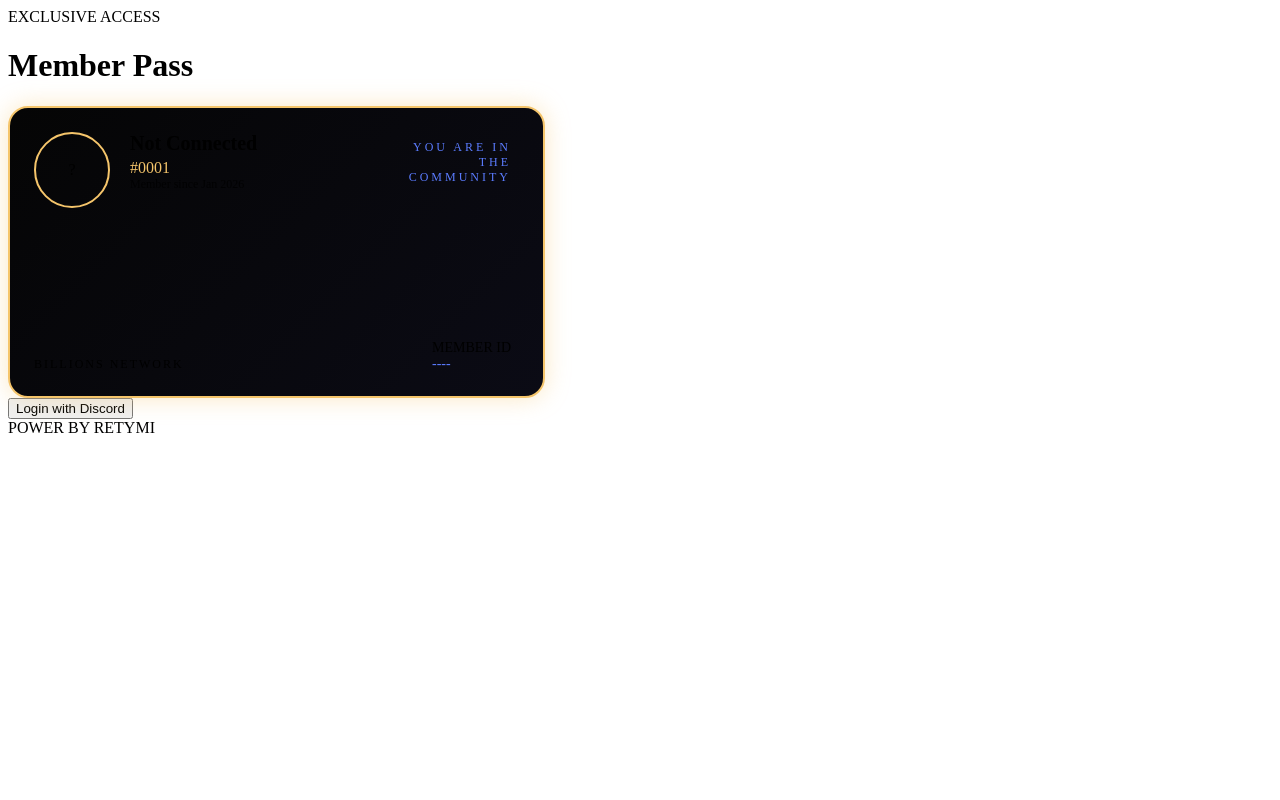
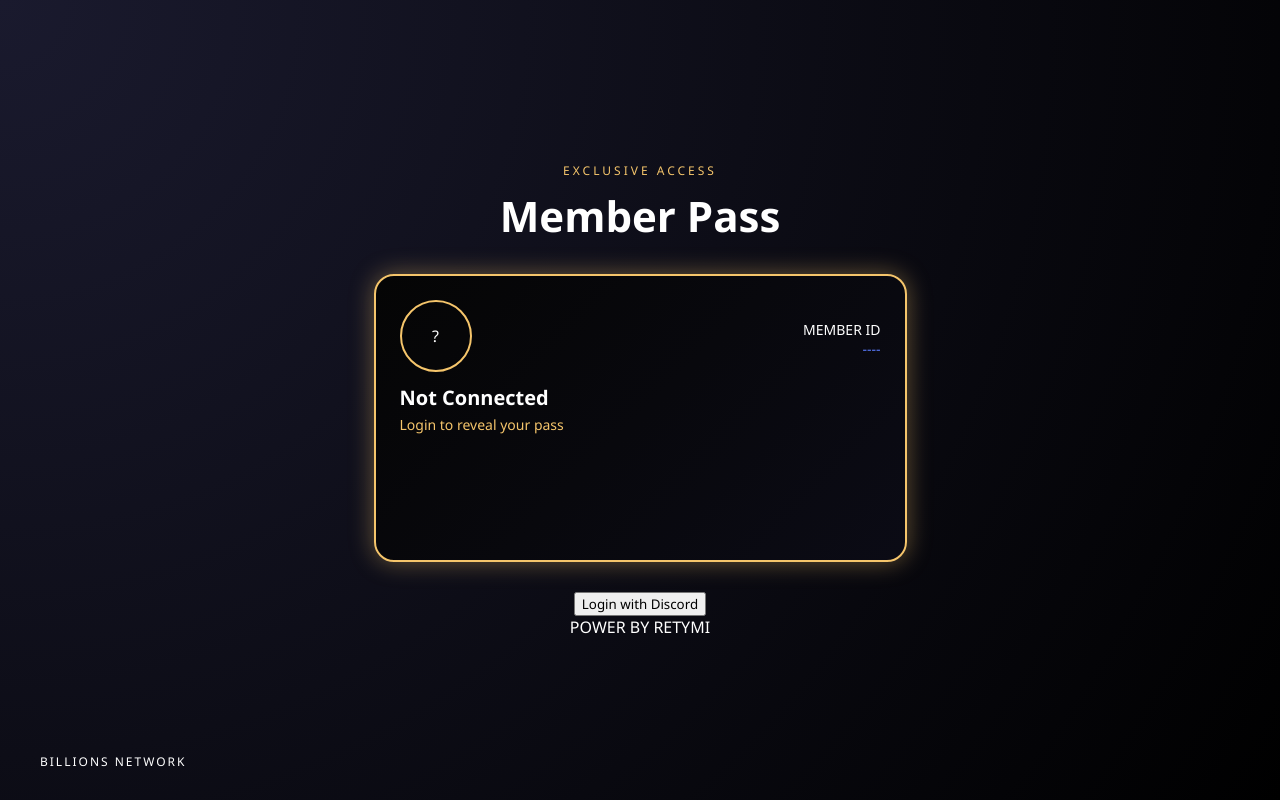
Before and after one commit to Retymi/Billions-member-pass, a plain HTML site: page index.html in a window 1280 px wide. Drawn offline with Linux system fonts and the light colour scheme; no server answers.

Commit message:
restore old design and connect data

```diff
--- a/index.html
+++ b/index.html
@@ -14,33 +14,27 @@
   <!-- CARD -->
   <div class="card">
 
-  <!-- AVATAR -->
-  <div id="avatar" class="avatar">?</div>
+    <!-- LEFT -->
+    <div class="left">
+      <div id="avatar" class="avatar">?</div>
 
-  <!-- USER INFO -->
+      <div class="username" id="username">Not Connected</div>
+      <div class="subtext" id="tagline">Login to reveal your pass</div>
 
-  <div class="user-info">
-    <div id="username" class="username">Not Connected</div>
-    <div class="tag">#0001</div>
-    <div class="since">Member since Jan 2026</div>
+      <div class="network">BILLIONS NETWORK</div>
+    </div>
+
+    <!-- RIGHT -->
+    <div class="right">
+      <div class="community" id="communityText"></div>
+
+      <div class="member-id">
+        MEMBER ID<br />
+        <span id="memberId">----</span>
+      </div>
+    </div>
+
   </div>
-
-  <!-- COMMUNITY TEXT -->
-  <div id="communityText" class="community">
-    YOU ARE IN<br>THE<br>COMMUNITY
-  </div>
-
-  <!-- MEMBER ID -->
-  <div class="member-id">
-    MEMBER ID<br>
-    <span id="memberId">----</span>
-  </div>
-
-  <!-- FOOTER LEFT -->
-  <div class="network">BILLIONS NETWORK</div>
-
-</div>
-
 
   <!-- BUTTON -->
   <button id="loginBtn" class="login-btn">Login with Discord</button>
--- a/style.css
+++ b/style.css
@@ -1,26 +1,58 @@
+* {
+  box-sizing: border-box;
+  font-family: "Segoe UI", sans-serif;
+}
+
+body {
+  margin: 0;
+  min-height: 100vh;
+  background: radial-gradient(circle at top left, #1a1a2e, #000);
+  color: #fff;
+  display: flex;
+  flex-direction: column;
+  align-items: center;
+  justify-content: center;
+}
+
+.top-text {
+  color: #f5c56b;
+  letter-spacing: 3px;
+  font-size: 12px;
+  margin-bottom: 8px;
+}
+
+.title {
+  margin: 0 0 30px;
+  font-size: 42px;
+}
+
+/* CARD */
 .card {
-  position: relative;
   width: 533px;
   height: 288px;
   border-radius: 20px;
   border: 2px solid #f5c56b;
-  box-shadow: 0 0 25px rgba(245,197,107,0.4);
+  box-shadow: 0 0 25px rgba(245, 197, 107, 0.4);
+  display: flex;
+  padding: 24px;
   background: linear-gradient(135deg, #050505, #0b0b15);
 }
 
-/* AVATAR */
+/* LEFT */
+.left {
+  width: 60%;
+}
+
 .avatar {
-  position: absolute;
-  top: 24px;
-  left: 24px;
   width: 72px;
   height: 72px;
   border-radius: 50%;
   border: 2px solid #f5c56b;
-  overflow: hidden;
   display: flex;
   align-items: center;
   justify-content: center;
+  margin-bottom: 12px;
+  overflow: hidden;
 }
 
 .avatar img {
@@ -29,44 +61,39 @@
   object-fit: cover;
 }
 
-/* USER INFO */
-.user-info {
-  position: absolute;
-  top: 24px;
-  left: 120px;
-}
-
 .username {
   font-size: 20px;
   font-weight: bold;
 }
 
-.tag {
+.subtext {
   color: #f5c56b;
+  font-size: 14px;
   margin-top: 4px;
 }
 
-.since {
+.network {
+  position: absolute;
+  bottom: 30px;
+  left: 40px;
   font-size: 12px;
-  opacity: 0.8;
+  letter-spacing: 2px;
 }
 
-/* COMMUNITY */
+/* RIGHT */
+.right {
+  width: 40%;
+  text-align: right;
+}
+
 .community {
-  position: absolute;
-  top: 32px;
-  right: 32px;
-  text-align: right;
   color: #5b7cff;
   letter-spacing: 3px;
   font-size: 12px;
+  margin-bottom: 20px;
 }
 
-/* MEMBER ID */
 .member-id {
-  position: absolute;
-  bottom: 24px;
-  right: 32px;
   font-size: 14px;
 }
 
@@ -74,11 +101,7 @@
   color: #5b7cff;
 }
 
-/* NETWORK */
-.network {
-  position: absolute;
-  bottom: 24px;
-  left: 24px;
-  font-size: 12px;
-  letter-spacing: 2px;
-}
+/* BUTTON */
+.login-btn {
+  margin-top: 30px;
+  padding:
```
